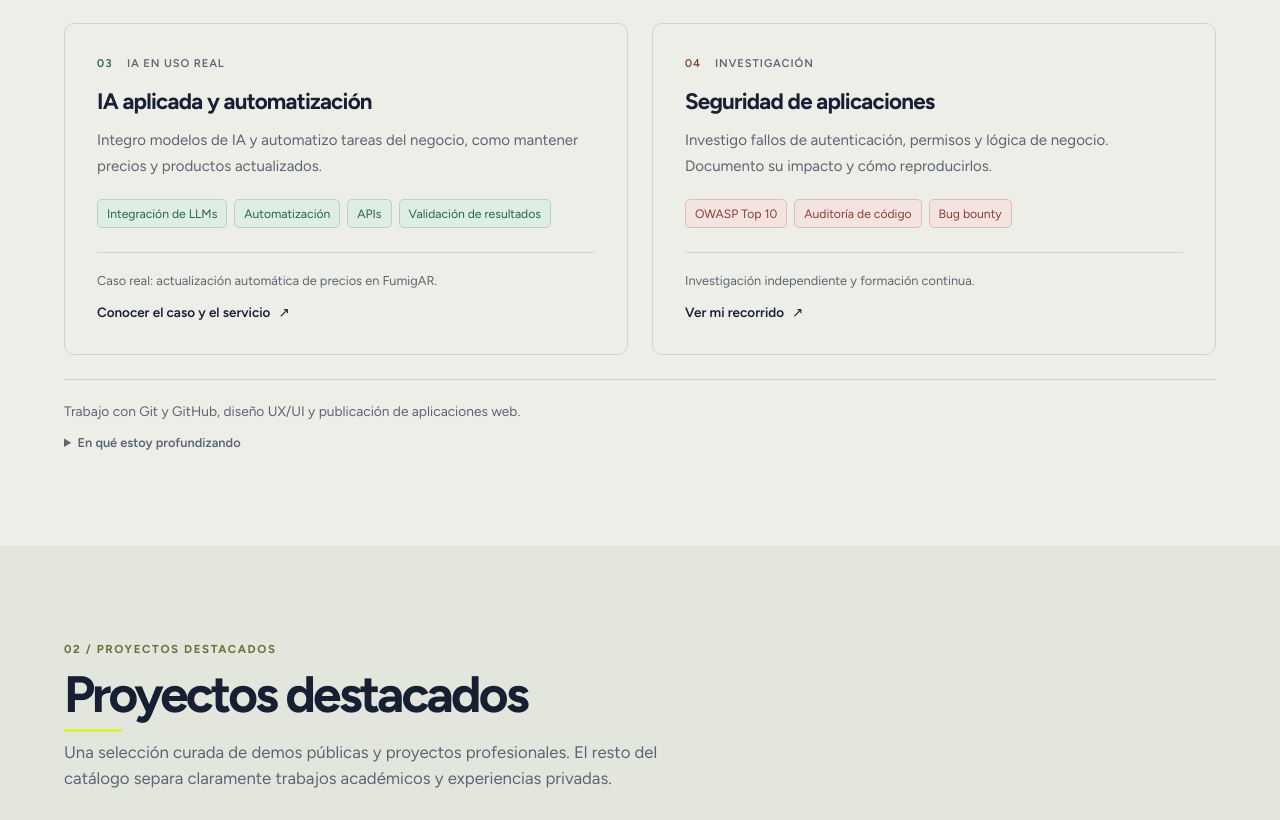
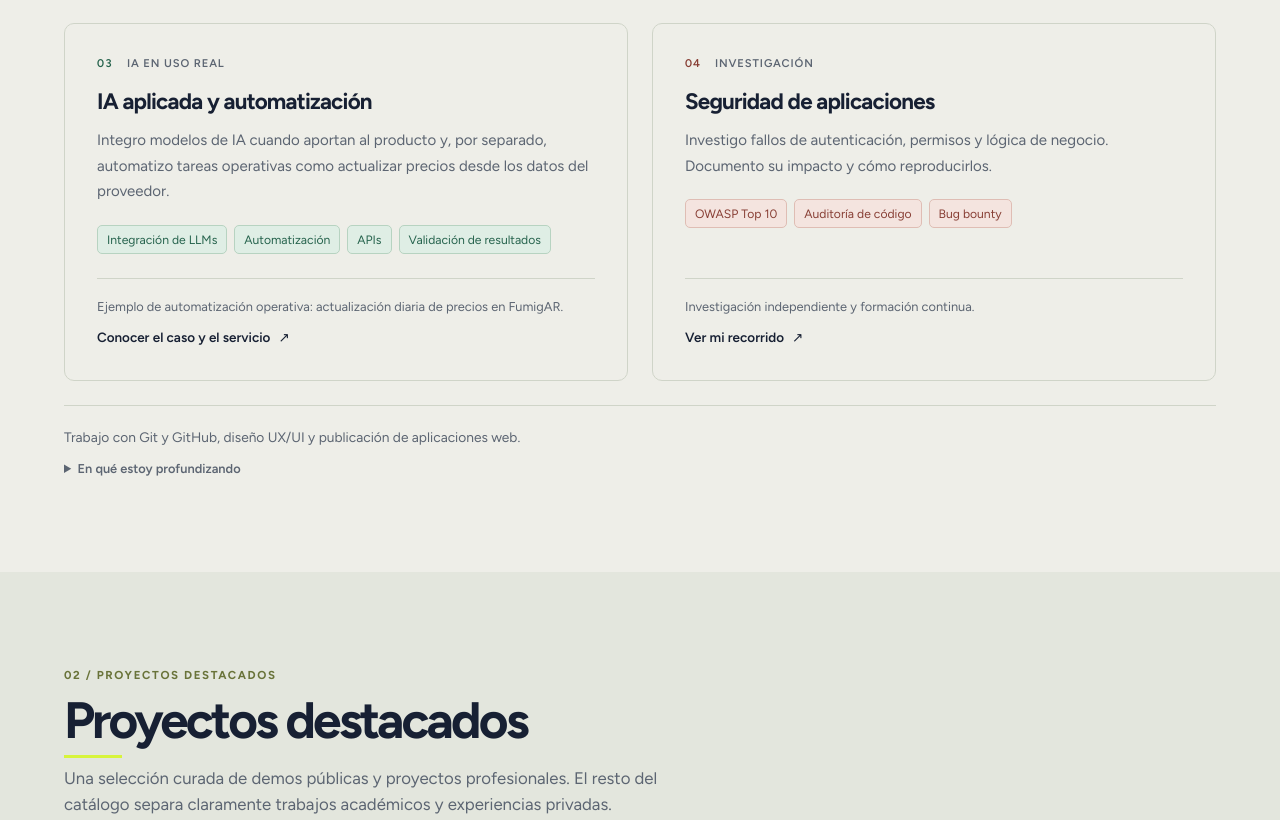
Before and after one commit to Pedro-2577/portfolio-2025, a Vue app: page / in a window 1280 px wide. Shown: the part 2346-3166 px from the top of the page. Built offline with nearby package versions, Linux system fonts and the light colour scheme.

Commit message:
Separate AI integration from operational automation

```diff
--- a/src/profile.js
+++ b/src/profile.js
@@ -213,14 +213,14 @@ export const professionalProfile = {
         "id": "ai",
         "label": "IA EN USO REAL",
         "title": "IA aplicada y automatización",
-        "body": "Integro modelos de IA y automatizo tareas del negocio, como mantener precios y productos actualizados.",
+        "body": "Integro modelos de IA cuando aportan al producto y, por separado, automatizo tareas operativas como actualizar precios desde los datos del proveedor.",
         "tags": [
           "Integración de LLMs",
           "Automatización",
           "APIs",
           "Validación de resultados"
         ],
-        "context": "Caso real: actualización automática de precios en FumigAR.",
+        "context": "Ejemplo de automatización operativa: actualización diaria de precios en FumigAR.",
         "link": "Conocer el caso y el servicio",
         "route": "services"
       },
@@ -453,14 +453,14 @@ export const professionalProfile = {
         "id": "ai",
         "label": "AI IN PRACTICE",
         "title": "Applied AI and automation",
-        "body": "I integrate AI models and automate business tasks, including keeping prices and products up to date.",
+        "body": "I integrate AI models when they add value to a product and separately automate operational tasks such as updating prices from supplier data.",
         "tags": [
           "LLM integration",
           "Automation",
           "APIs",
           "Output validation"
         ],
-        "context": "Real example: automatic price updates for FumigAR.",
+        "context": "Operational automation example: daily price updates at FumigAR.",
         "link": "Explore the case and service",
         "route": "services"
       },
@@ -480,7 +480,7 @@ export const professionalProfile = {
       }
     ]
   }
-};
+};;
 
 function normalizeSkill(name) {
   return String(name).toLowerCase().replace(/[^a-z0-9]/g, '');
```
